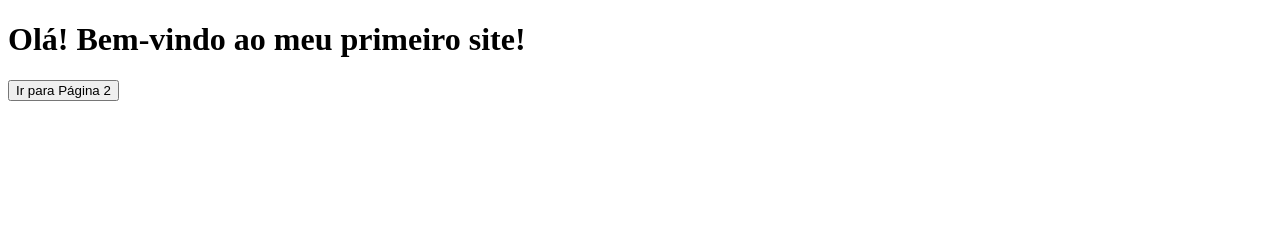
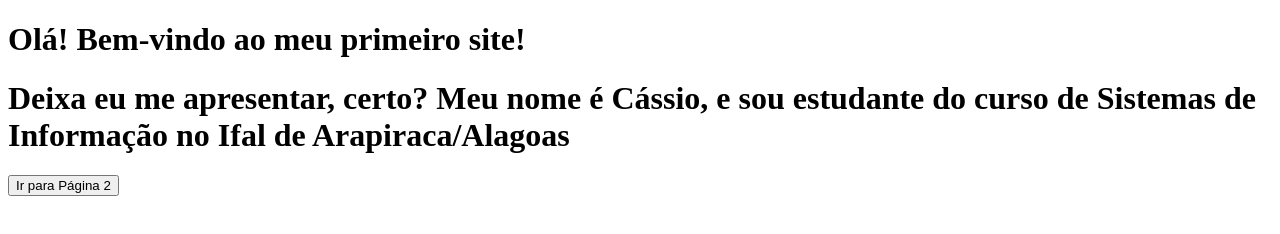
Before and after one commit to Cassio-Teste/Site-2-paginas-, a plain HTML site: page index.html in a window 1280 px wide. Drawn offline with Linux system fonts and the light colour scheme.

Commit message:
Update index.html

```diff
--- a/index.html
+++ b/index.html
@@ -5,6 +5,7 @@
 </head>
 <body>
   <h1>Olá! Bem-vindo ao meu primeiro site!</h1>
+  <h1>Deixa eu me apresentar, certo? Meu nome é Cássio, e sou estudante do curso de Sistemas de Informação no Ifal de Arapiraca/Alagoas</h1>
   <a href="pagina2.html"><button>Ir para Página 2</button></a>
 </body>
 </html>
```
